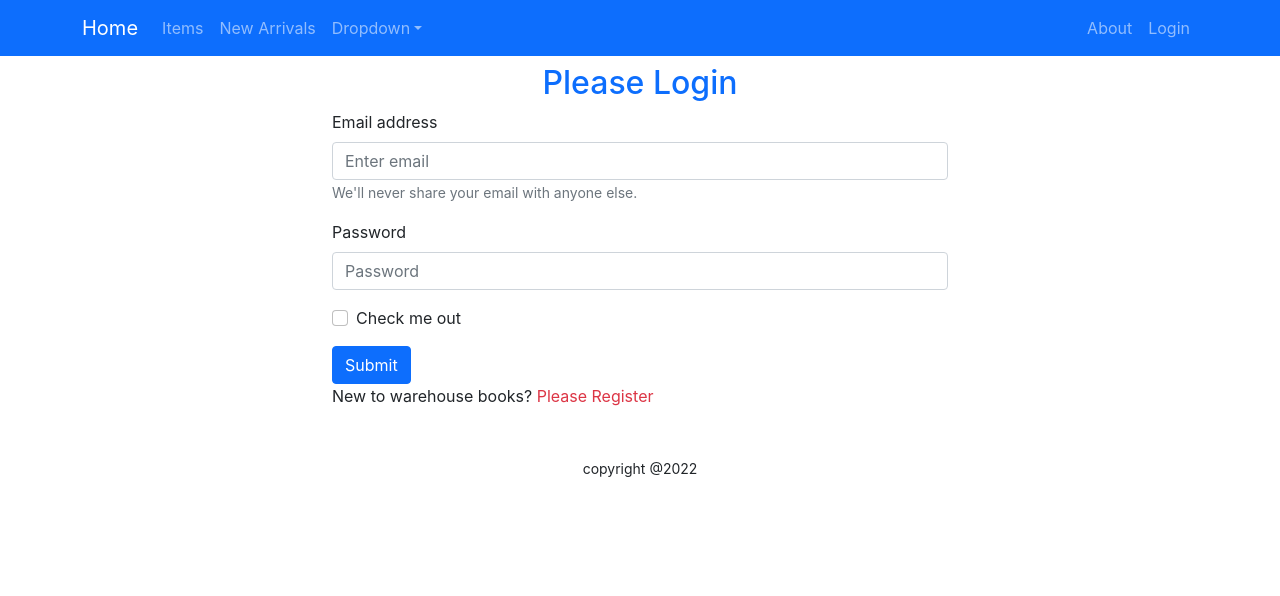
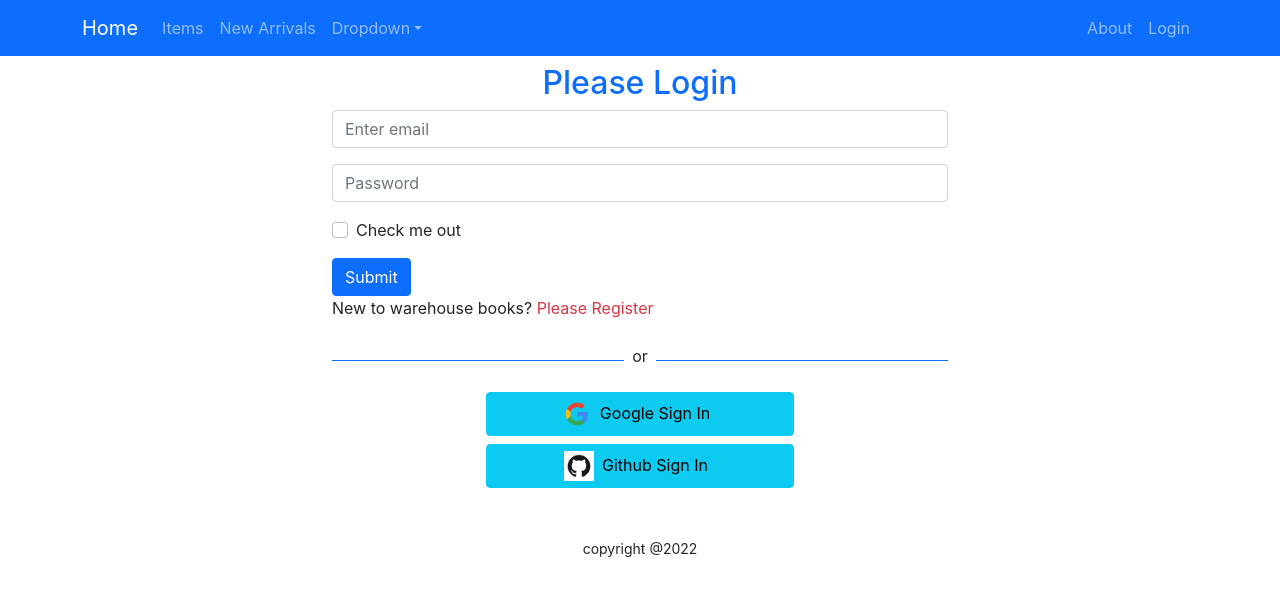
Before and after one commit to naimurbd/warehouse-books-client-website, a React (Create React App) app: page /login in a window 1280 px wide. Shown: the top 596 px of the page. Built offline with nearby package versions, Linux system fonts and the light colour scheme; no server answers.

Commit message:
social login setup

```diff
--- a/src/Pages/Login/Login/Login.js
+++ b/src/Pages/Login/Login/Login.js
@@ -3,6 +3,7 @@
 import { useSignInWithEmailAndPassword } from 'react-firebase-hooks/auth';
 import { Link, useLocation, useNavigate } from 'react-router-dom';
 import auth from '../../../firebase.init';
+import SocialLogin from '../SocialLogin/SocialLogin';
 
 const Login = () => {
     const emailRef = useRef('');
@@ -40,15 +41,13 @@
             <h2 className='text-primary text-center mt-2'>Please Login</h2>
             <Form onSubmit={handleSubmit}>
                 <Form.Group className="mb-3" controlId="formBasicEmail">
-                    <Form.Label>Email address</Form.Label>
+
                     <Form.Control ref={emailRef} type="email" placeholder="Enter email" required />
-                    <Form.Text className="text-muted">
-                        We'll never share your email with anyone else.
-                    </Form.Text>
+
                 </Form.Group>
 
                 <Form.Group className="mb-3" controlId="formBasicPassword">
-                    <Form.Label>Password</Form.Label>
+
                     <Form.Control ref={passwordRef} type="password" placeholder="Password" required />
                 </Form.Group>
                 <Form.Group className="mb-3" controlId="formBasicCheckbox">
@@ -59,6 +58,7 @@
                 </Button>
             </Form>
             <p>New to warehouse books? <Link to="/register" className='text-danger pe-auto text-decoration-none' onClick={navigateRegister}>Please Register</Link></p>
+            <SocialLogin></SocialLogin>
         </div>
     );
 };
--- a/src/Pages/Login/Register/Register.js
+++ b/src/Pages/Login/Register/Register.js
@@ -3,6 +3,7 @@
 import { useCreateUserWithEmailAndPassword } from 'react-firebase-hooks/auth';
 import './Register.css'
 import auth from '../../../firebase.init';
+import SocialLogin from '../SocialLogin/SocialLogin';
 
 const Register = () => {
     const [
@@ -38,10 +39,11 @@
                 <input type="email" name="email" id="" placeholder='Email Address' required />
 
                 <input type="password" name="password" id="" placeholder='Password' required />
-                <input type="submit" value="Register" />
+                <input className='bg-primary' type="submit" value="Register" />
 
             </form>
             <p>Already have an account? <Link to="/login" className='text-danger pe-auto text-decoration-none' onClick={navigateLogin}>Please Login</Link></p>
+            <SocialLogin></SocialLogin>
         </div>
     );
 };
--- /dev/null
+++ b/src/Pages/Login/SocialLogin/SocialLogin.js
@@ -0,0 +1,27 @@
+import React from 'react';
+import google from '../../../Images/Social/google.png';
+import github from '../../../Images/Social/github.png';
+
+const SocialLogin = () => {
+    return (
+        <div>
+            <div className='d-flex align-items-center'>
+                <div style={{ height: '1px' }} className='bg-primary w-50'></div>
+                <p className='mt-2 px-2'>or</p>
+                <div style={{ height: '1px' }} className='bg-primary w-50'></div>
+            </div>
+            <div className=''>
+                <button className='btn btn-info w-50 mx-auto d-block my-2'>
+                    <img src={google} alt="" />
+                    <span className='px-2'>Google Sign In</span>
+                </button>
+                <button className='btn btn-info w-50 mx-auto d-block'>
+                    <img src={github} alt="" />
+                    <span className='px-2'>Github Sign In</span>
+                </button>
+            </div>
+        </div>
+    );
+};
+
+export default SocialLogin;
```
Also changed, not shown: src/Images/Social/github.png (added), src/Images/Social/google.png (added).
